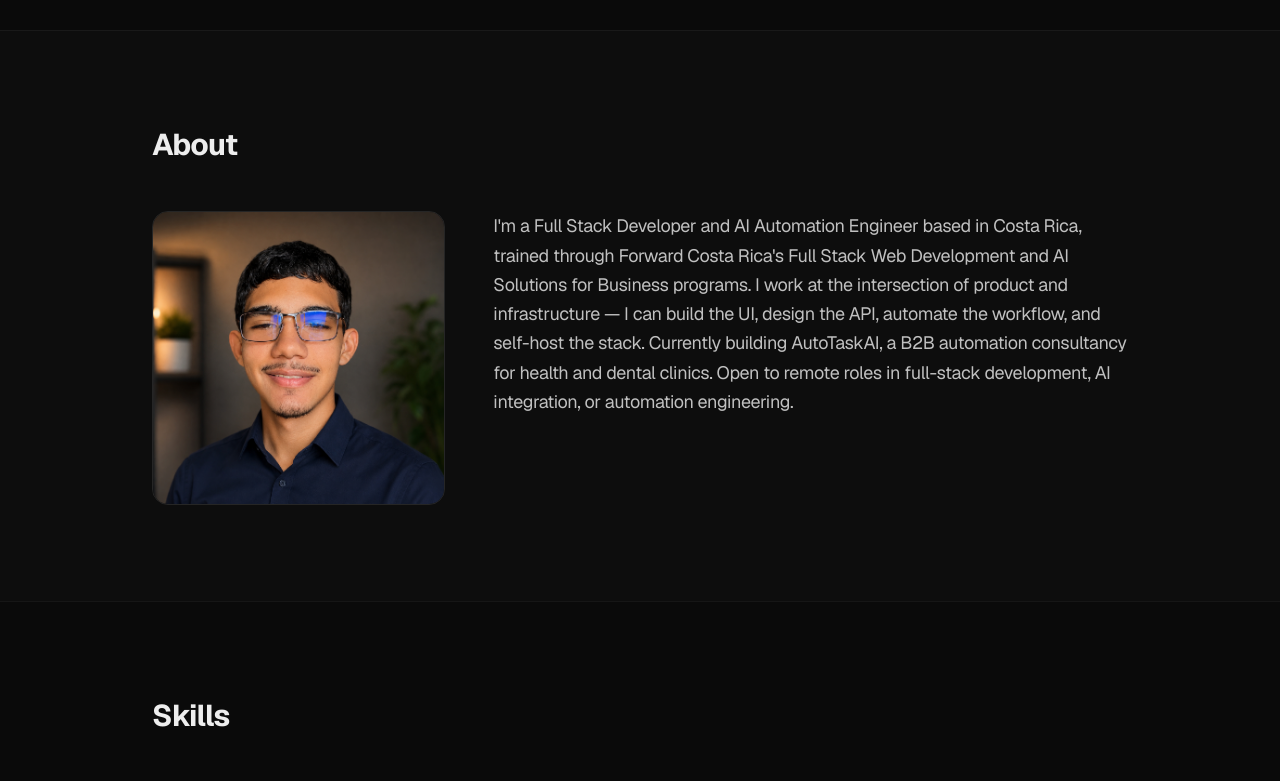
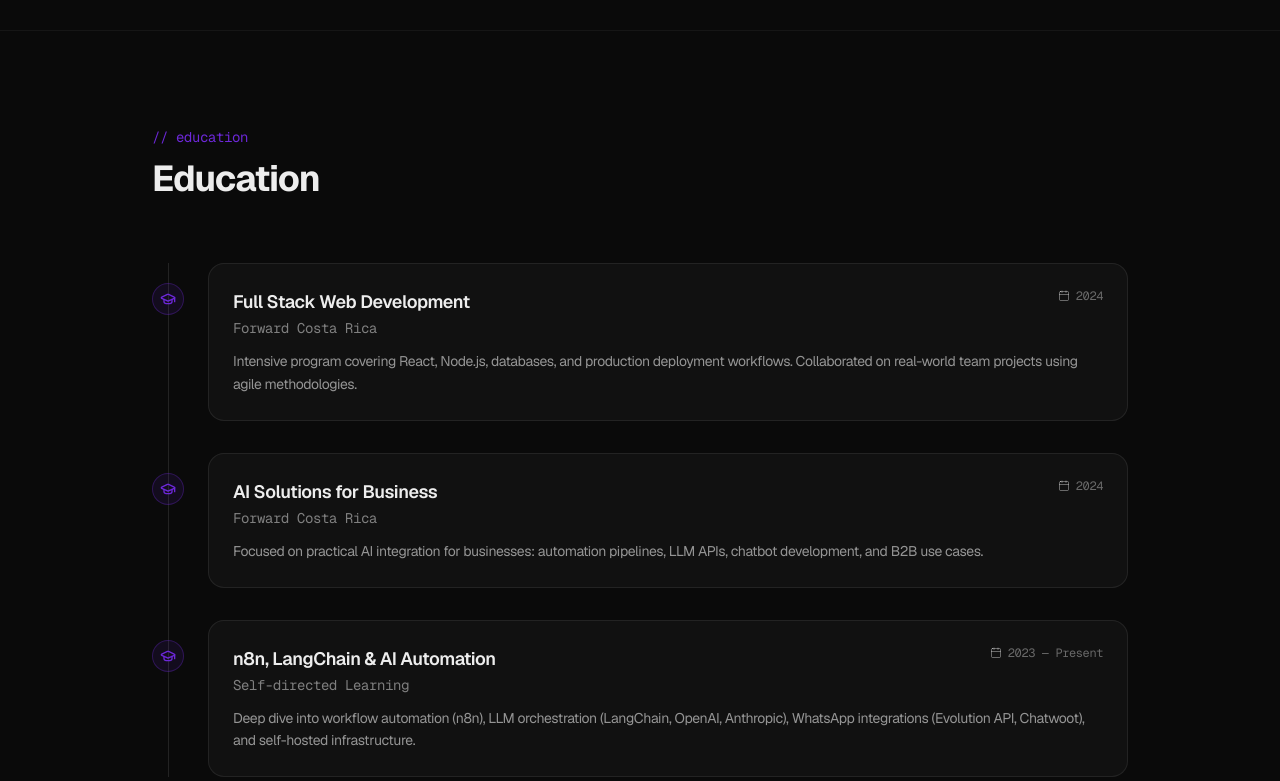
Before and after one commit to tayroarce-lab/TayroArce, a Next.js app: page / in a window 1280 px wide. Shown: the part 1520-2301 px from the top of the page. Built offline with nearby package versions, Linux system fonts and the light colour scheme.

Commit message:
feat: agregar seccion educacion, actualizar hero y navbar

```diff
--- a/src/app/page.tsx
+++ b/src/app/page.tsx
@@ -1,5 +1,6 @@
 import { Hero } from "@/components/Hero";
 import { Projects } from "@/components/Projects";
+import { Education } from "@/components/Education";
 import { About } from "@/components/About";
 import { Skills } from "@/components/Skills";
 import { Contact } from "@/components/Contact";
@@ -9,6 +10,7 @@ export default function Home() {
     <div className="flex flex-col min-h-screen">
       <Hero />
       <Projects />
+      <Education />
       <About />
       <Skills />
       <Contact />
--- /dev/null
+++ b/src/components/Education.tsx
@@ -0,0 +1,67 @@
+"use client";
+
+import { useLanguage } from "@/contexts/LanguageContext";
+import { motion } from "framer-motion";
+import { GraduationCap, Calendar } from "lucide-react";
+
+export function Education() {
+  const { dict } = useLanguage();
+
+  return (
+    <section id="education" className="py-24 border-t border-white/5 bg-background">
+      <div className="max-w-5xl mx-auto px-6">
+        {/* Section header */}
+        <motion.div
+          initial={{ opacity: 0, y: 10 }}
+          whileInView={{ opacity: 1, y: 0 }}
+          viewport={{ once: true }}
+          className="mb-16"
+        >
+          <p className="text-accent font-mono text-sm mb-3">// {dict.education.title.toLowerCase()}</p>
+          <h2 className="text-3xl md:text-4xl font-bold tracking-tight">{dict.education.title}</h2>
+        </motion.div>
+
+        {/* Timeline */}
+        <div className="relative">
+          {/* Vertical line */}
+          <div className="absolute left-4 top-0 bottom-0 w-px bg-white/10 hidden md:block" />
+
+          <div className="flex flex-col gap-8">
+            {dict.education.items.map((item: { institution: string; credential: string; period: string; description: string }, i: number) => (
+              <motion.div
+                key={i}
+                initial={{ opacity: 0, x: -10 }}
+                whileInView={{ opacity: 1, x: 0 }}
+                viewport={{ once: true }}
+                transition={{ delay: i * 0.1 }}
+                className="md:pl-14 relative"
+              >
+                {/* Timeline dot */}
+                <div className="hidden md:flex absolute left-0 top-5 w-8 h-8 rounded-full bg-accent/10 border border-accent/30 items-center justify-center">
+                  <GraduationCap className="w-4 h-4 text-accent" />
+                </div>
+
+                {/* Card */}
+                <div className="bg-white/3 border border-white/8 rounded-2xl p-6 hover:border-white/15 transition-colors group">
+                  <div className="flex flex-col sm:flex-row sm:items-start sm:justify-between gap-2 mb-3">
+                    <div>
+                      <h3 className="font-semibold text-lg tracking-tight group-hover:text-accent transition-colors">
+                        {item.credential}
+                      </h3>
+                      <p className="text-foreground/50 text-sm font-mono mt-0.5">{item.institution}</p>
+                    </div>
+                    <div className="flex items-center gap-1.5 text-foreground/40 text-xs font-mono shrink-0">
+                      <Calendar className="w-3 h-3" />
+                      {item.period}
+                    </div>
+                  </div>
+                  <p className="text-foreground/60 text-sm leading-relaxed">{item.description}</p>
+                </div>
+              </motion.div>
+            ))}
+          </div>
+        </div>
+      </div>
+    </section>
+  );
+}
--- a/src/components/Navbar.tsx
+++ b/src/components/Navbar.tsx
@@ -15,6 +15,7 @@ export function Navbar() {
         <div className="flex items-center gap-6">
           <div className="hidden md:flex items-center gap-6 text-foreground/70">
             <a href="#projects" className="hover:text-foreground transition-colors">{dict.projects.title}</a>
+            <a href="#education" className="hover:text-foreground transition-colors">{dict.education.title}</a>
             <a href="#about" className="hover:text-foreground transition-colors">{dict.about.title}</a>
             <a href="#skills" className="hover:text-foreground transition-colors">{dict.skills.title}</a>
             <a href="#contact" className="hover:text-foreground transition-colors">{dict.contact.title}</a>
--- a/src/dictionaries/en.json
+++ b/src/dictionaries/en.json
@@ -1,7 +1,7 @@
 {
   "hero": {
-    "eyebrow": "// Available for remote work · Costa Rica",
-    "headline": "Full Stack Developer & AI Automation Engineer",
+    "eyebrow": "// Available to work · Costa Rica",
+    "headline": "AI Automation Engineer & Full Stack Developer",
     "subheadline": "I build systems that replace manual work — from SaaS platforms to WhatsApp automation pipelines. Trained at Forward Costa Rica. Available worldwide.",
     "ctaWork": "View my work",
     "ctaCv": "Download CV"
@@ -35,6 +35,29 @@
       }
     ]
   },
+  "education": {
+    "title": "Education",
+    "items": [
+      {
+        "institution": "Forward Costa Rica",
+        "credential": "Full Stack Web Development",
+        "period": "2024",
+        "description": "Intensive program covering React, Node.js, databases, and production deployment workflows. Collaborated on real-world team projects using agile methodologies."
+      },
+      {
+        "institution": "Forward Costa Rica",
+        "credential": "AI Solutions for Business",
+        "period": "2024",
+        "description": "Focused on practical AI integration for businesses: automation pipelines, LLM APIs, chatbot development, and B2B use cases."
+      },
+      {
+        "institution": "Self-directed Learning",
+        "credential": "n8n, LangChain & AI Automation",
+        "period": "2023 — Present",
+        "description": "Deep dive into workflow automation (n8n), LLM orchestration (LangChain, OpenAI, Anthropic), WhatsApp integrations (Evolution API, Chatwoot), and self-hosted infrastructure."
+      }
+    ]
+  },
   "about": {
     "title": "About",
     "text": "I'm a Full Stack Developer and AI Automation Engineer based in Costa Rica, trained through Forward Costa Rica's Full Stack Web Development and AI Solutions for Business programs. I work at the intersection of product and infrastructure — I can build the UI, design the API, automate the workflow, and self-host the stack. Currently building AutoTaskAI, a B2B automation consultancy for health and dental clinics. Open to remote roles in full-stack development, AI integration, or automation engineering."
--- a/src/dictionaries/es.json
+++ b/src/dictionaries/es.json
@@ -1,7 +1,7 @@
 {
   "hero": {
-    "eyebrow": "// Disponible para trabajo remoto · Costa Rica",
-    "headline": "Desarrollador Full Stack e Ing. en Automatización IA",
+    "eyebrow": "// Disponible para trabajar · Costa Rica",
+    "headline": "Ing. en Automatización IA y Desarrollador Full Stack",
     "subheadline": "Construyo sistemas que reemplazan el trabajo manual — desde plataformas SaaS hasta pipelines de automatización en WhatsApp. Formado en Forward Costa Rica. Disponible a nivel mundial.",
     "ctaWork": "Ver mi trabajo",
     "ctaCv": "Descargar CV"
@@ -35,6 +35,29 @@
       }
     ]
   },
+  "education": {
+    "title": "Educación",
+    "items": [
+      {
+        "institution": "Forward Costa Rica",
+        "credential": "Desarrollo Web Full Stack",
+        "period": "2024",
+        "description": "Programa intensivo que cubre React, Node.js, bases de datos y flujos de despliegue en producción. Colaboración en proyectos de equipo del mundo real con metodologías ágiles."
+      },
+      {
+        "institution": "Forward Costa Rica",
+        "credential": "Soluciones IA para Negocios",
+        "period": "2024",
+        "description": "Enfocado en integración práctica de IA para empresas: pipelines de automatización, APIs de LLM, desarrollo de chatbots y casos de uso B2B."
+      },
+      {
+        "institution": "Aprendizaje Autodidacta",
+        "credential": "n8n, LangChain y Automatización IA",
+        "period": "2023 — Presente",
+        "description": "Profundización en automatización de flujos (n8n), orquestación de LLMs (LangChain, OpenAI, Anthropic), integraciones de WhatsApp (Evolution API, Chatwoot) e infraestructura autohospedada."
+      }
+    ]
+  },
   "about": {
     "title": "Sobre Mí",
     "text": "Soy un Desarrollador Full Stack y Arquitecto de Automatización IA radicado en Costa Rica, formado a través de los programas de Desarrollo Web Full Stack y Soluciones IA para Negocios de Forward Costa Rica. Trabajo en la intersección del producto y la infraestructura — puedo construir la interfaz de usuario, diseñar la API, automatizar el flujo de trabajo y auto-hospedar la plataforma. Actualmente construyendo AutoTaskAI, una consultoría de automatización B2B para clínicas dentales y de salud. Abierto a roles remotos en desarrollo full-stack, integración de IA o ingeniería de automatización."
```
